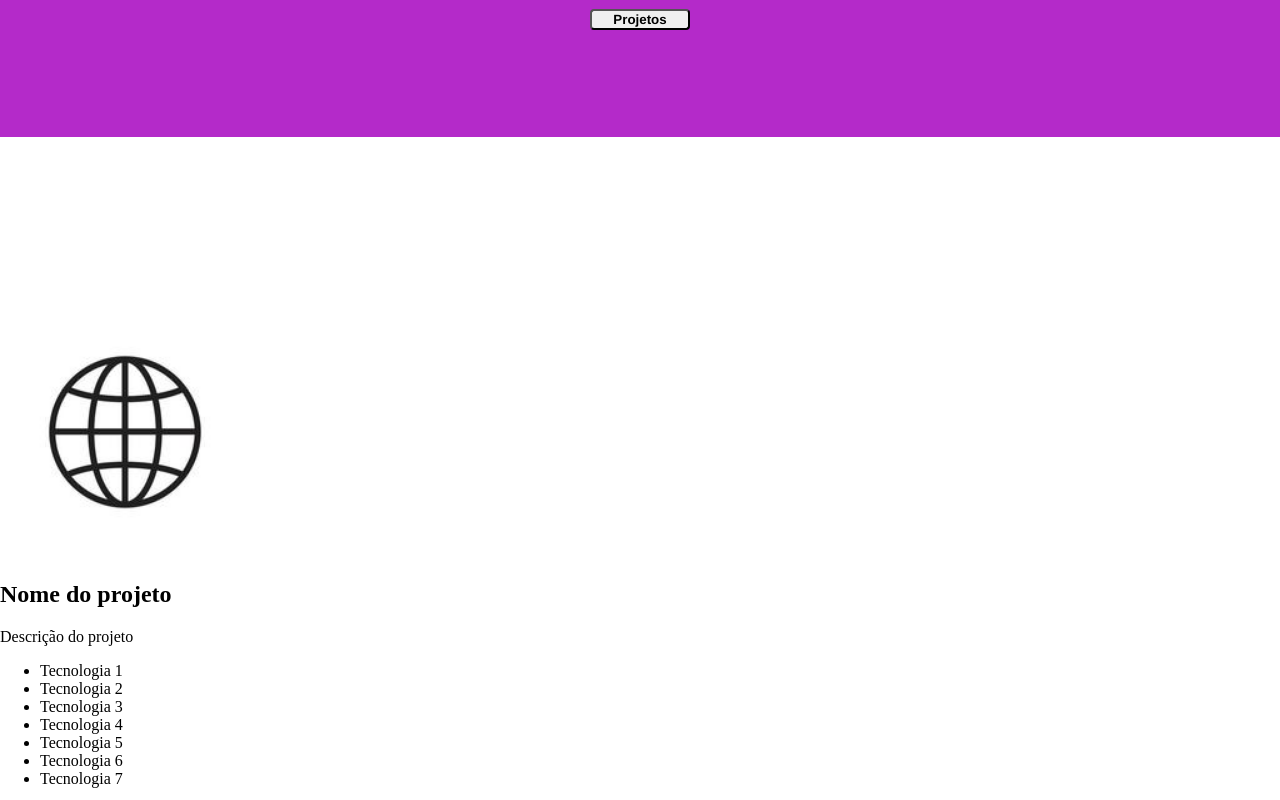
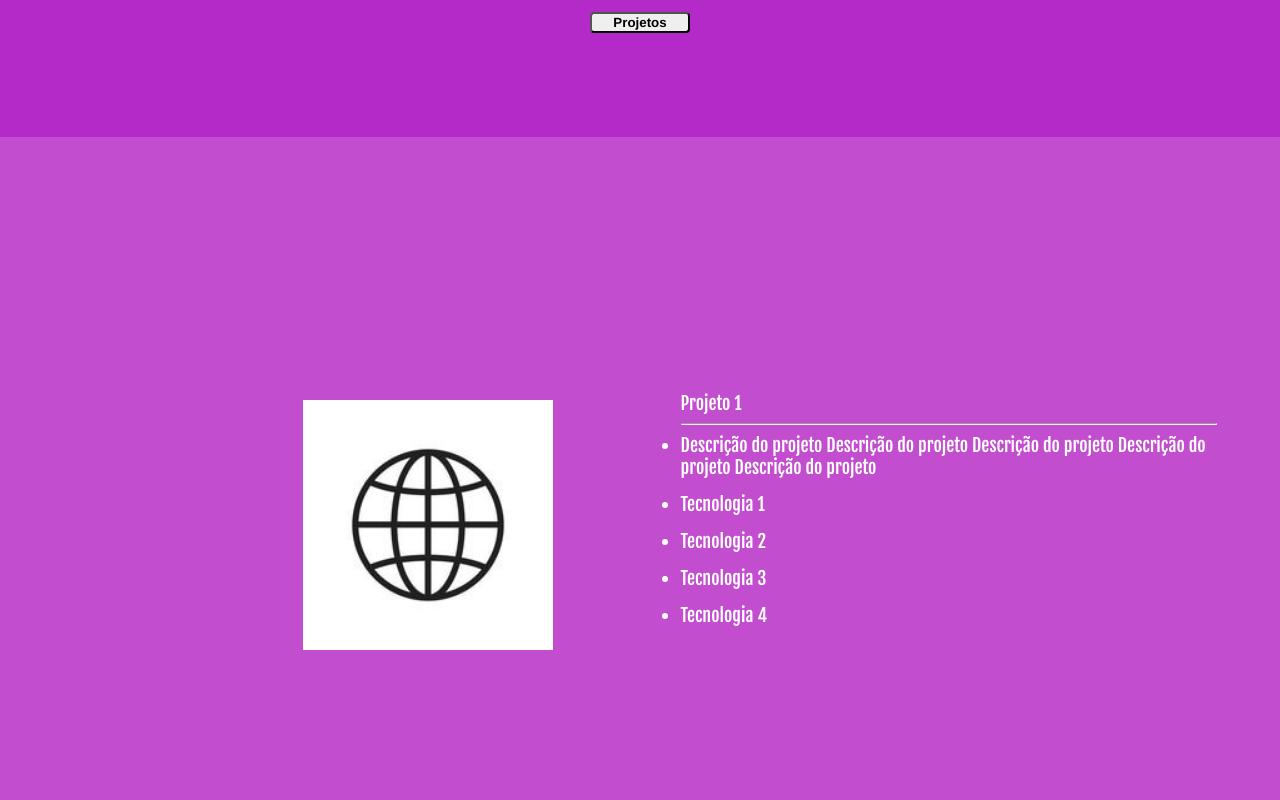
Before and after one commit to RaizaCirne/projeto-portfolio, a plain HTML site: page index.html in a window 1280 px wide. Shown: the part 520-1320 px from the top of the page. Drawn offline with Linux system fonts and the light colour scheme.

Commit message:
Finalizando section 2

```diff
--- a/index.html
+++ b/index.html
@@ -4,9 +4,8 @@
     <meta charset="UTF-8">
     <meta http-equiv="X-UA-Compatible" content="IE=edge">
     <meta name="viewport" content="width=device-width, initial-scale=1.0">
-
     <link rel="stylesheet" href="style.css">
-    <link rel="stylesheet" href="style.css">
+    <link href="https://fonts.googleapis.com/css2?family=Fjalla+One&display=swap" rel="stylesheet">
     <title>Portfólio</title>
 </head>
 <body>
@@ -27,20 +26,24 @@
             <button>Projetos</button>
     </div>
 
-    <div class="container">
-        <img src="projeto.jpg" alt="globo terrestre preto em linha">
-        <h2>Nome do projeto </h2>
-        <p>Descrição do projeto</p>
-        <ul id="listatech">
-            <li class="tecnologia">Tecnologia 1</li>
-            <li class="tecnologia">Tecnologia 2</li>
-            <li class="tecnologia">Tecnologia 3</li>
-            <li class="tecnologia">Tecnologia 4</li>
-            <li class="tecnologia">Tecnologia 5</li>
-            <li class="tecnologia">Tecnologia 6</li>
-            <li class="tecnologia">Tecnologia 7</li>
-        </ul>
-
+    <div id="projetos" class="section2 centralize">
+        <table>
+            <tr>
+                <td style="width:40%"><img class="imagemprojeto" src="projeto.jpg" alt="globo terrestre preto em linha"></td>
+                <td style="width:60%; text-align: left;">
+                    <ul class="listaprojeto">
+                        Projeto 1
+                        <hr>
+                        <li>Descrição do projeto Descrição do projeto Descrição do projeto Descrição do projeto
+                        Descrição do projeto</li>
+                        <li>Tecnologia 1</li>
+                        <li>Tecnologia 2</li>
+                        <li>Tecnologia 3</li>
+                        <li>Tecnologia 4</li>
+                    </ul>
+                </td>
+            </tr>
+        </table>
     </div>
 
     <section class="section3">
--- a/style.css
+++ b/style.css
@@ -1,5 +1,6 @@
 body {
     margin: 0;
+    font-family: 'Fjalla One', sans-serif;
 }
 
 header {
@@ -61,20 +62,45 @@ button:hover {
     color: white;
 }
 
+#projetos {
+    height: 609px;
+    background: #c24ecf;
+    position: relative;
+    padding-left: 250px;
+    padding-right: 60px;
+    padding-bottom: 200px;
+    display: flex;
+    font-size: 18px;
+}
 
+.section2 {
+    display: flex;
+    height: 609px;
+}
 
-img {
+.imagemprojeto {
     height: 2000px;
+    padding-left: 50px;
+}
+
+.listaprojeto {
+    color: white;
+    padding-top: 150px;
+}
+
+li {
+    padding-bottom: 15px;
 }
 
 
-
 .section3 {
+    display: flex;
     height: 609px;
     background: #c879d1;
 }
 
 .section4 {
+    display: flex;
     height: 609px;
     background:#d59edb;
 }
```
